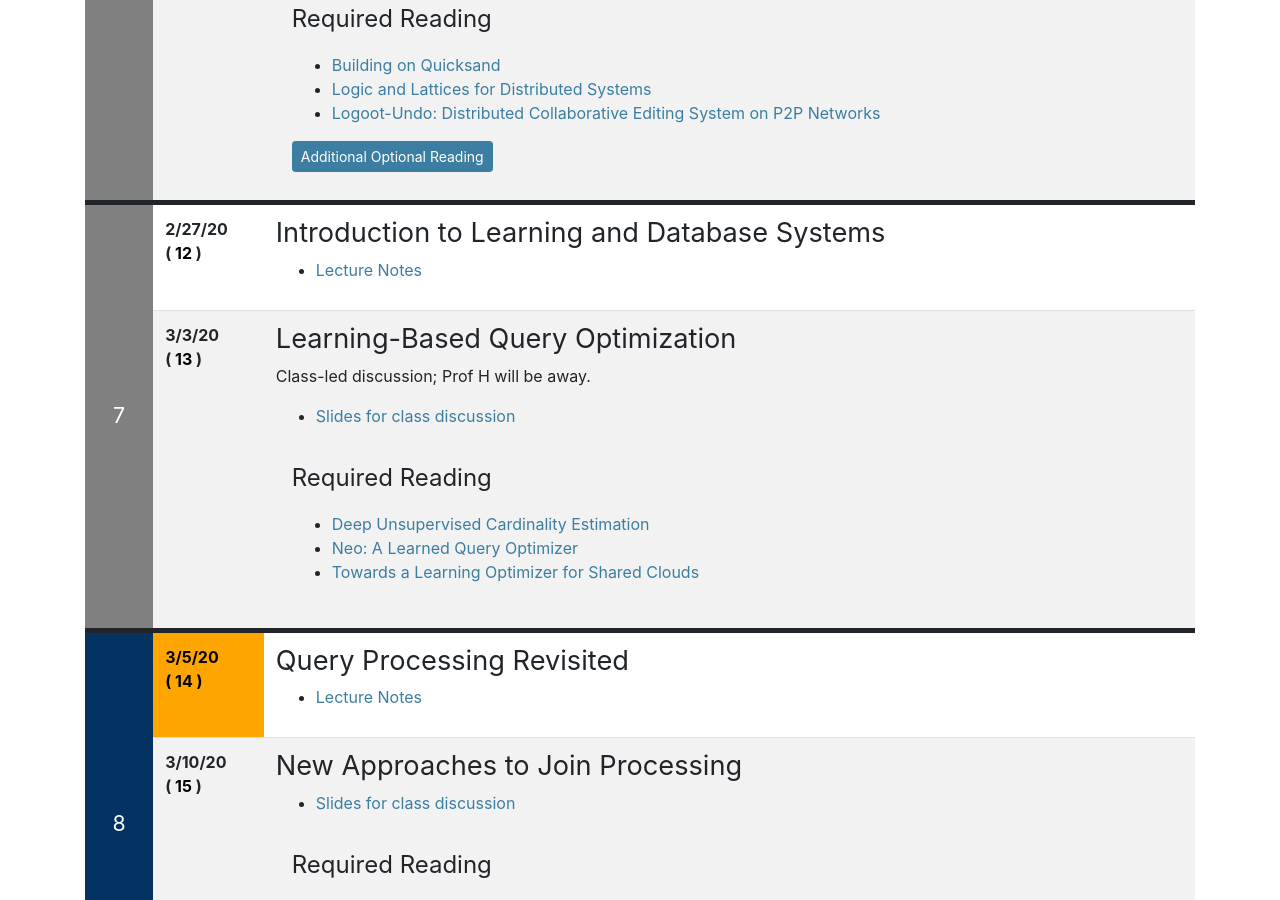
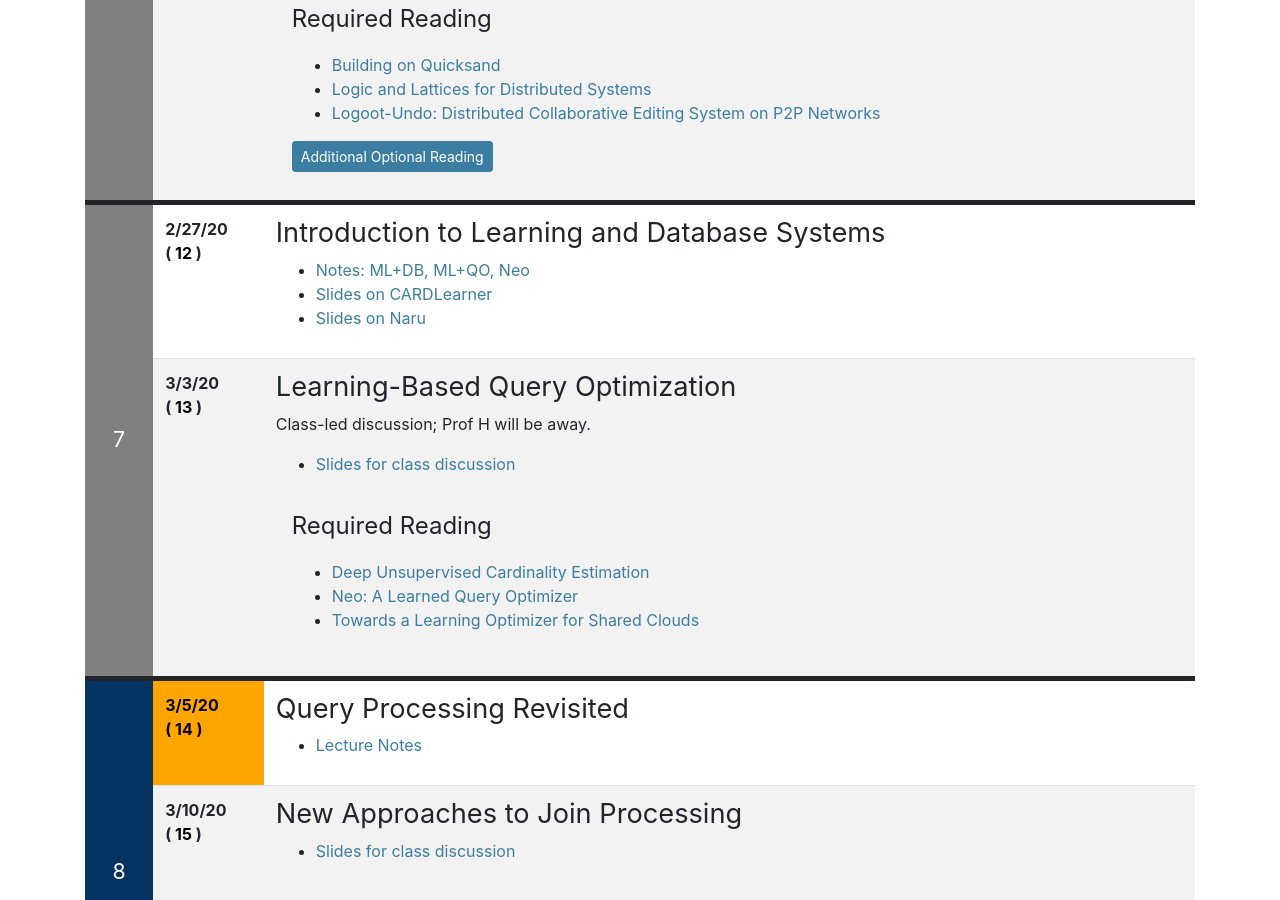
Before and after one commit to jhellerstein/CS286-Sp20, a Jekyll site: the page built from index.md, in a window 1280 px wide and 900 px high, scrolled down 4915 px. Built offline with Jekyll 4.4.1, drawn with Linux system fonts in a browser that asks for light colours; nearby versions of some CDN libraries; our own code applies the rules of GitHub Pages for plain Markdown files.

Commit message:
Learning lecture

```diff
--- a/index.md
+++ b/index.md
@@ -292,7 +292,10 @@ Additional background reading is offered for each of the papers we're reading.
 {% include syllabus_entry %}
 ## Introduction to Learning and Database Systems
 
-* [Lecture Notes]()
+* [Notes: ML+DB, ML+QO, Neo](https://docs.google.com/document/d/1fu-ihMbefbQErcRPcds5Bi2TxF4CxLmamWhvqMN3Mig/edit?usp=sharing)
+* [Slides on CARDLearner](https://drive.google.com/file/d/18DMsYodshkmSmJJFS50LfbZK0vIyIqfn/view?usp=sharing)
+* [Slides on Naru](https://drive.google.com/file/d/19f3smK7tHueBciHa5I0FAQEXFG_ZHJQc/view?usp=sharing)
+
 
 {% include syllabus_entry %}
 ## Learning-Based Query Optimization
```
